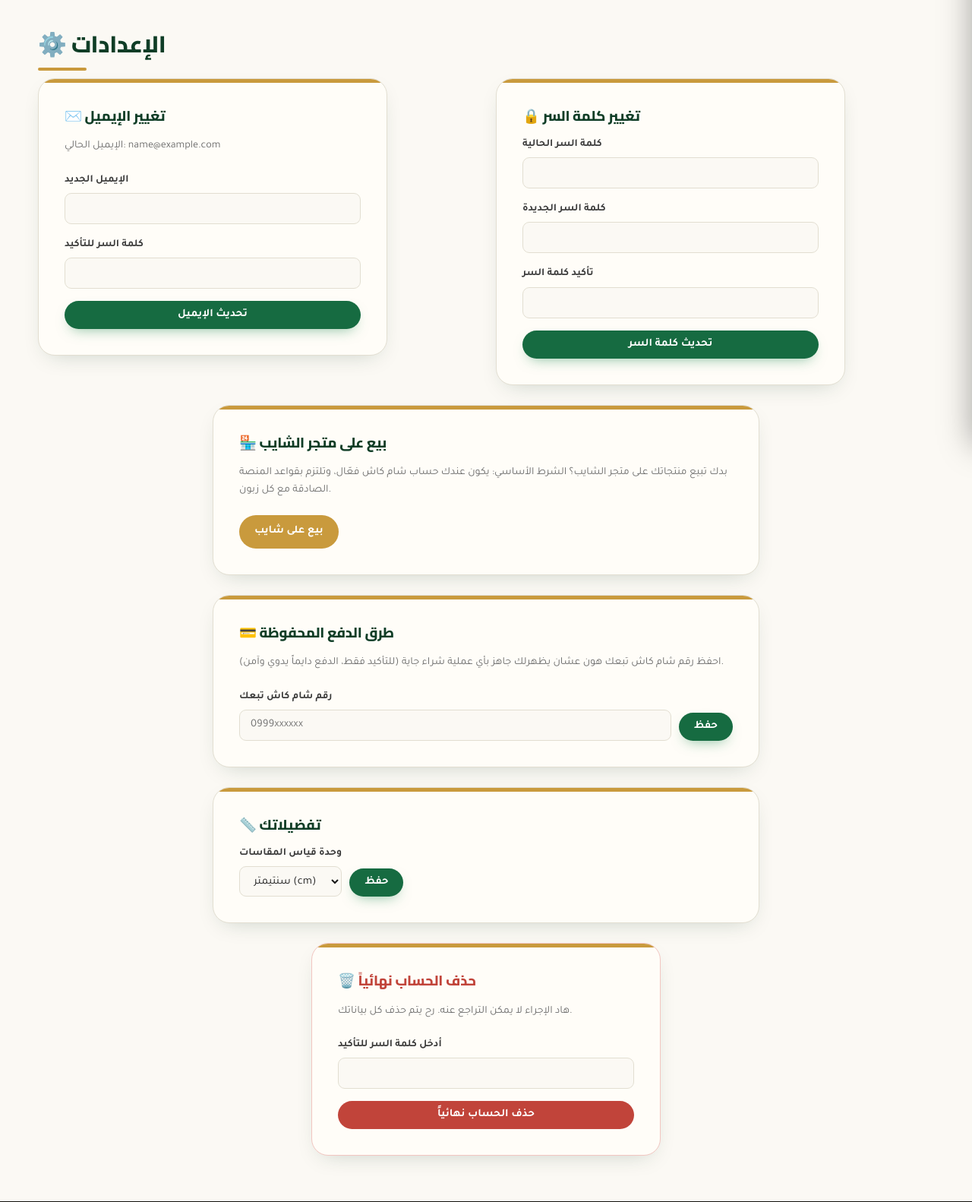
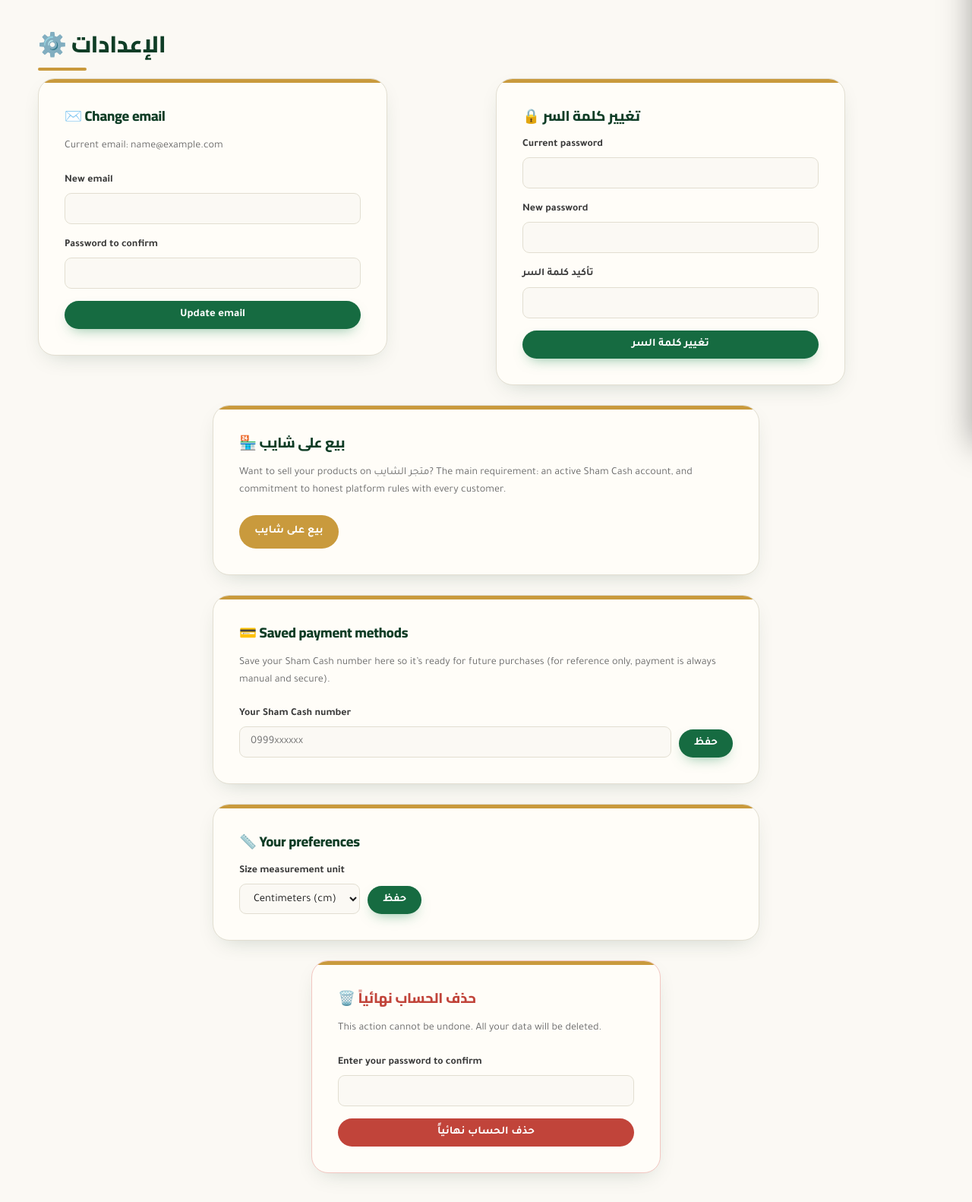
Before and after one commit to yunus-hussein-1/shop1, a Flask app: page /account/settings in a window 1280 px wide. Shown: the part 200-1782 px from the top of the page at 76% size. Run offline with Flask 3, Linux system fonts and the light colour scheme; the visitor is signed in with stand-in values (Sample User, id 1); data that the repository does not hold is empty.

Commit message:
ترجمة إنجليزية لكل صفحات الحساب الشخصي (اللوحة، تعديل الملف، العناوين، الإعدادات، الإشعارات) وباقي صفحات المتجر (تفاصيل الطلب، المفضلة، الأقسام، البحث، البحث بالصورة، صفحة المتجر، المقارنة)

```diff
--- a/templates/profile/notifications.html
+++ b/templates/profile/notifications.html
@@ -1,18 +1,18 @@
 {% extends "base.html" %}
 {% block content %}
 <div class="container">
-  <h1 class="page-title">🔔 الإشعارات</h1>
+  <h1 class="page-title">🔔 {{ t('notifications') }}</h1>
   {% if items %}
   <div style="max-width:640px; margin-top:20px">
     {% for n in items %}
-    <a href="{{ n.link or '#' }}" style="display:block; background:#fff; border:1px solid var(--line); border-radius:12px; padding:14px 16px; margin-bottom:10px; {{ 'border-inline-start:4px solid var(--green-600)' if not n.is_read }}">
+    <a href="{{ n.link or '#' }}" style="display:block; background:var(--card-bg); border:1px solid var(--line); border-radius:12px; padding:14px 16px; margin-bottom:10px; {{ 'border-inline-start:4px solid var(--green-600)' if not n.is_read }}">
       <p style="margin:0; font-weight:700; color:var(--ink-900)">{{ n.message }}</p>
       <span style="font-size:.75rem; color:var(--ink-500)">{{ n.created_at.strftime('%Y-%m-%d %H:%M') }}</span>
     </a>
     {% endfor %}
   </div>
   {% else %}
-  <div class="empty-state"><p>ما عندك إشعارات لسا.</p></div>
+  <div class="empty-state"><p>{{ 'ما عندك إشعارات لسا.' if current_lang=='ar' else 'You have no notifications yet.' }}</p></div>
   {% endif %}
 </div>
 {% endblock %}
--- a/templates/profile/settings.html
+++ b/templates/profile/settings.html
@@ -5,74 +5,74 @@
 
   <div class="two-col" style="align-items:start">
     <div class="form-card" style="margin:0">
-      <h1 style="font-size:1.15rem">✉️ تغيير الإيميل</h1>
-      <p class="sub">الإيميل الحالي: {{ current_user.email }}</p>
+      <h1 style="font-size:1.15rem">✉️ {{ 'تغيير الإيميل' if current_lang=='ar' else 'Change email' }}</h1>
+      <p class="sub">{{ 'الإيميل الحالي:' if current_lang=='ar' else 'Current email:' }} {{ current_user.email }}</p>
       <form method="post">
         <input type="hidden" name="action" value="change_email">
-        <div class="field"><label>الإيميل الجديد</label><input type="email" name="new_email" required></div>
-        <div class="field"><label>كلمة السر للتأكيد</label><input type="password" name="confirm_password_email" required></div>
-        <button type="submit" class="btn btn-primary btn-block">تحديث الإيميل</button>
+        <div class="field"><label>{{ 'الإيميل الجديد' if current_lang=='ar' else 'New email' }}</label><input type="email" name="new_email" required></div>
+        <div class="field"><label>{{ 'كلمة السر للتأكيد' if current_lang=='ar' else 'Password to confirm' }}</label><input type="password" name="confirm_password_email" required></div>
+        <button type="submit" class="btn btn-primary btn-block">{{ 'تحديث الإيميل' if current_lang=='ar' else 'Update email' }}</button>
       </form>
     </div>
 
     <div class="form-card" style="margin:0">
-      <h1 style="font-size:1.15rem">🔒 تغيير كلمة السر</h1>
+      <h1 style="font-size:1.15rem">🔒 {{ t('change_password') }}</h1>
       <form method="post">
         <input type="hidden" name="action" value="change_password">
-        <div class="field"><label>كلمة السر الحالية</label><input type="password" name="old_password" required></div>
-        <div class="field"><label>كلمة السر الجديدة</label><input type="password" name="new_password" required minlength="8"></div>
-        <div class="field"><label>تأكيد كلمة السر</label><input type="password" name="confirm" required minlength="8"></div>
-        <button type="submit" class="btn btn-primary btn-block">تحديث كلمة السر</button>
+        <div class="field"><label>{{ 'كلمة السر الحالية' if current_lang=='ar' else 'Current password' }}</label><input type="password" name="old_password" required></div>
+        <div class="field"><label>{{ 'كلمة السر الجديدة' if current_lang=='ar' else 'New password' }}</label><input type="password" name="new_password" required minlength="8"></div>
+        <div class="field"><label>{{ t('confirm_password') }}</label><input type="password" name="confirm" required minlength="8"></div>
+        <button type="submit" class="btn btn-primary btn-block">{{ t('change_password') }}</button>
       </form>
     </div>
   </div>
 
   <div class="form-card wide" style="margin:26px auto">
-    <h1 style="font-size:1.15rem">🏪 بيع على {{ brand_name }}</h1>
+    <h1 style="font-size:1.15rem">🏪 {{ t('sell_on_shayeb') }}</h1>
     {% if current_user.store %}
-      <p class="sub">عندك متجر مسجّل باسم <strong>{{ current_user.store.name }}</strong> — حالته: <span class="status-pill status-{{ current_user.store.status }}">{{ current_user.store.status }}</span></p>
-      <a href="{{ url_for('seller.dashboard') }}" class="btn btn-gold">افتح لوحة متجري</a>
+      <p class="sub">{{ 'عندك متجر مسجّل باسم' if current_lang=='ar' else 'You have a registered store named' }} <strong>{{ current_user.store.name }}</strong> — {{ t('status') }}: <span class="status-pill status-{{ current_user.store.status }}">{{ current_user.store.status }}</span></p>
+      <a href="{{ url_for('seller.dashboard') }}" class="btn btn-gold">{{ 'افتح لوحة متجري' if current_lang=='ar' else 'Open my store dashboard' }}</a>
     {% else %}
-      <p class="sub">بدك تبيع منتجاتك على {{ brand_name }}؟ الشرط الأساسي: يكون عندك حساب شام كاش فعّال، وتلتزم بقواعد المنصة الصادقة مع كل زبون.</p>
+      <p class="sub">{{ ('بدك تبيع منتجاتك على ' + brand_name + '؟ الشرط الأساسي: يكون عندك حساب شام كاش فعّال، وتلتزم بقواعد المنصة الصادقة مع كل زبون.') if current_lang=='ar' else ('Want to sell your products on ' + brand_name + '? The main requirement: an active Sham Cash account, and commitment to honest platform rules with every customer.') }}</p>
       <a href="{{ url_for('seller.apply') }}" class="btn btn-gold">{{ t('sell_on_shayeb') }}</a>
     {% endif %}
   </div>
 
   <div class="form-card wide" style="margin:26px auto">
-    <h1 style="font-size:1.15rem">💳 طرق الدفع المحفوظة</h1>
-    <p class="sub">احفظ رقم شام كاش تبعك هون عشان يظهرلك جاهز بأي عملية شراء جاية (للتأكيد فقط، الدفع دايماً يدوي وآمن).</p>
+    <h1 style="font-size:1.15rem">💳 {{ 'طرق الدفع المحفوظة' if current_lang=='ar' else 'Saved payment methods' }}</h1>
+    <p class="sub">{{ 'احفظ رقم شام كاش تبعك هون عشان يظهرلك جاهز بأي عملية شراء جاية (للتأكيد فقط، الدفع دايماً يدوي وآمن).' if current_lang=='ar' else 'Save your Sham Cash number here so it’s ready for future purchases (for reference only, payment is always manual and secure).' }}</p>
     <form method="post" style="display:flex; gap:10px; flex-wrap:wrap; align-items:flex-end">
       <input type="hidden" name="action" value="save_payment_method">
       <div class="field" style="flex:1; min-width:200px; margin-bottom:0">
-        <label>رقم شام كاش تبعك</label>
+        <label>{{ 'رقم شام كاش تبعك' if current_lang=='ar' else 'Your Sham Cash number' }}</label>
         <input type="tel" name="saved_shamcash_number" value="{{ current_user.saved_shamcash_number or '' }}" placeholder="0999xxxxxx">
       </div>
-      <button type="submit" class="btn btn-primary">حفظ</button>
+      <button type="submit" class="btn btn-primary">{{ t('save') }}</button>
     </form>
   </div>
 
   <div class="form-card wide" style="margin:0 auto 26px">
-    <h1 style="font-size:1.15rem">📏 تفضيلاتك</h1>
+    <h1 style="font-size:1.15rem">📏 {{ 'تفضيلاتك' if current_lang=='ar' else 'Your preferences' }}</h1>
     <form method="post" style="display:flex; gap:10px; flex-wrap:wrap; align-items:flex-end">
       <input type="hidden" name="action" value="save_preferences">
       <div class="field" style="margin-bottom:0">
-        <label>وحدة قياس المقاسات</label>
+        <label>{{ 'وحدة قياس المقاسات' if current_lang=='ar' else 'Size measurement unit' }}</label>
         <select name="measurement_unit">
-          <option value="cm" {{ 'selected' if current_user.measurement_unit=='cm' }}>سنتيمتر (cm)</option>
-          <option value="inch" {{ 'selected' if current_user.measurement_unit=='inch' }}>إنش (inch)</option>
+          <option value="cm" {{ 'selected' if current_user.measurement_unit=='cm' }}>{{ 'سنتيمتر (cm)' if current_lang=='ar' else 'Centimeters (cm)' }}</option>
+          <option value="inch" {{ 'selected' if current_user.measurement_unit=='inch' }}>{{ 'إنش (inch)' if current_lang=='ar' else 'Inches' }}</option>
         </select>
       </div>
-      <button type="submit" class="btn btn-primary">حفظ</button>
+      <button type="submit" class="btn btn-primary">{{ t('save') }}</button>
     </form>
   </div>
 
   <div class="form-card" style="margin:0 auto; border-color:#f2c6c1">
-    <h1 style="font-size:1.15rem; color:var(--danger)">🗑️ حذف الحساب نهائياً</h1>
-    <p class="sub">هاد الإجراء لا يمكن التراجع عنه. رح يتم حذف كل بياناتك.</p>
+    <h1 style="font-size:1.15rem; color:var(--danger)">🗑️ {{ t('delete_account') }}</h1>
+    <p class="sub">{{ 'هاد الإجراء لا يمكن التراجع عنه. رح يتم حذف كل بياناتك.' if current_lang=='ar' else 'This action cannot be undone. All your data will be deleted.' }}</p>
     <form method="post">
       <input type="hidden" name="action" value="delete_account">
-      <div class="field"><label>أدخل كلمة السر للتأكيد</label><input type="password" name="confirm_password" required></div>
-      <button type="submit" class="btn btn-danger btn-block">حذف الحساب نهائياً</button>
+      <div class="field"><label>{{ 'أدخل كلمة السر للتأكيد' if current_lang=='ar' else 'Enter your password to confirm' }}</label><input type="password" name="confirm_password" required></div>
+      <button type="submit" class="btn btn-danger btn-block">{{ t('delete_account') }}</button>
     </form>
   </div>
 </div>
--- a/templates/shop/favorites.html
+++ b/templates/shop/favorites.html
@@ -1,7 +1,7 @@
 {% extends "base.html" %}
 {% block content %}
 <div class="container">
-  <h1 class="page-title">❤️ المفضلة</h1>
+  <h1 class="page-title">❤️ {{ t('favorites') }}</h1>
   {% if items %}
   <div class="grid-products" style="margin-top:20px">
     {% for f in items %}
@@ -11,8 +11,8 @@
   </div>
   {% else %}
   <div class="empty-state">
-    <p>لسا ما ضفت أي منتج للمفضلة. دوس على 🤍 بأي منتج عشان تضيفه هون.</p>
-    <a href="{{ url_for('main.home') }}" class="btn btn-primary" style="margin-top:14px">تسوّق هلق</a>
+    <p>{{ 'لسا ما ضفت أي منتج للمفضلة. دوس على 🤍 بأي منتج عشان تضيفه هون.' if current_lang=='ar' else 'You haven’t added any products to favorites yet. Tap 🤍 on any product to add it here.' }}</p>
+    <a href="{{ url_for('main.home') }}" class="btn btn-primary" style="margin-top:14px">{{ t('shop_now') }}</a>
   </div>
   {% endif %}
 </div>
--- a/templates/shop/search.html
+++ b/templates/shop/search.html
@@ -1,13 +1,13 @@
 {% extends "base.html" %}
 {% block content %}
 <div class="container">
-  <h1 class="page-title">نتائج البحث عن "{{ query }}"</h1>
+  <h1 class="page-title">{{ t('search_results_for') }} "{{ query }}"</h1>
   {% if results %}
   <div class="grid-products" style="margin-top:20px">
     {% for p in results %}{% include "partials/product_card.html" %}{% endfor %}
   </div>
   {% else %}
-  <div class="empty-state"><p>ما لقينا نتائج مطابقة. جرّب كلمة تانية أو دور بالصورة.</p></div>
+  <div class="empty-state"><p>{{ t('no_results') }} {{ 'جرّب كلمة تانية أو دور بالصورة.' if current_lang=='ar' else 'Try a different term or search by photo.' }}</p></div>
   {% endif %}
 </div>
 {% endblock %}
--- a/templates/shop/store_page.html
+++ b/templates/shop/store_page.html
@@ -7,8 +7,8 @@
       {% else %}<span class="placeholder">{{ store.name[0] }}</span>{% endif %}
     </div>
     <div>
-      <h1 style="margin:0 0 4px">{{ store.name }} {% if store.is_verified %}<span class="status-pill status-approved">✅ موثوق</span>{% endif %}</h1>
-      <p style="margin:0; color:var(--ink-500); font-size:.88rem">{{ store.description or "متجر على " + brand_name }}</p>
+      <h1 style="margin:0 0 4px">{{ store.name }} {% if store.is_verified %}<span class="status-pill status-approved">✅ {{ t('trusted_store') }}</span>{% endif %}</h1>
+      <p style="margin:0; color:var(--ink-500); font-size:.88rem">{{ store.description or (('متجر على ' + brand_name) if current_lang=='ar' else ('A store on ' + brand_name)) }}</p>
     </div>
   </div>
 
@@ -17,7 +17,7 @@
     {% for p in products %}{% include "partials/product_card.html" %}{% endfor %}
   </div>
   {% else %}
-  <div class="empty-state"><p>ما في منتجات بهاد المتجر لسا.</p></div>
+  <div class="empty-state"><p>{{ 'ما في منتجات بهاد المتجر لسا.' if current_lang=='ar' else 'No products in this store yet.' }}</p></div>
   {% endif %}
 </div>
 {% endblock %}
```
Also changed, not shown: templates/profile/addresses.html (+11 -11 lines), templates/profile/dashboard.html (+8 -8 lines), templates/profile/edit.html (+9 -9 lines), templates/shop/category.html (+6 -6 lines), templates/shop/compare.html (+13 -13 lines), templates/shop/order_detail.html (+35 -21 lines), templates/shop/search_by_image.html (+7 -7 lines).
